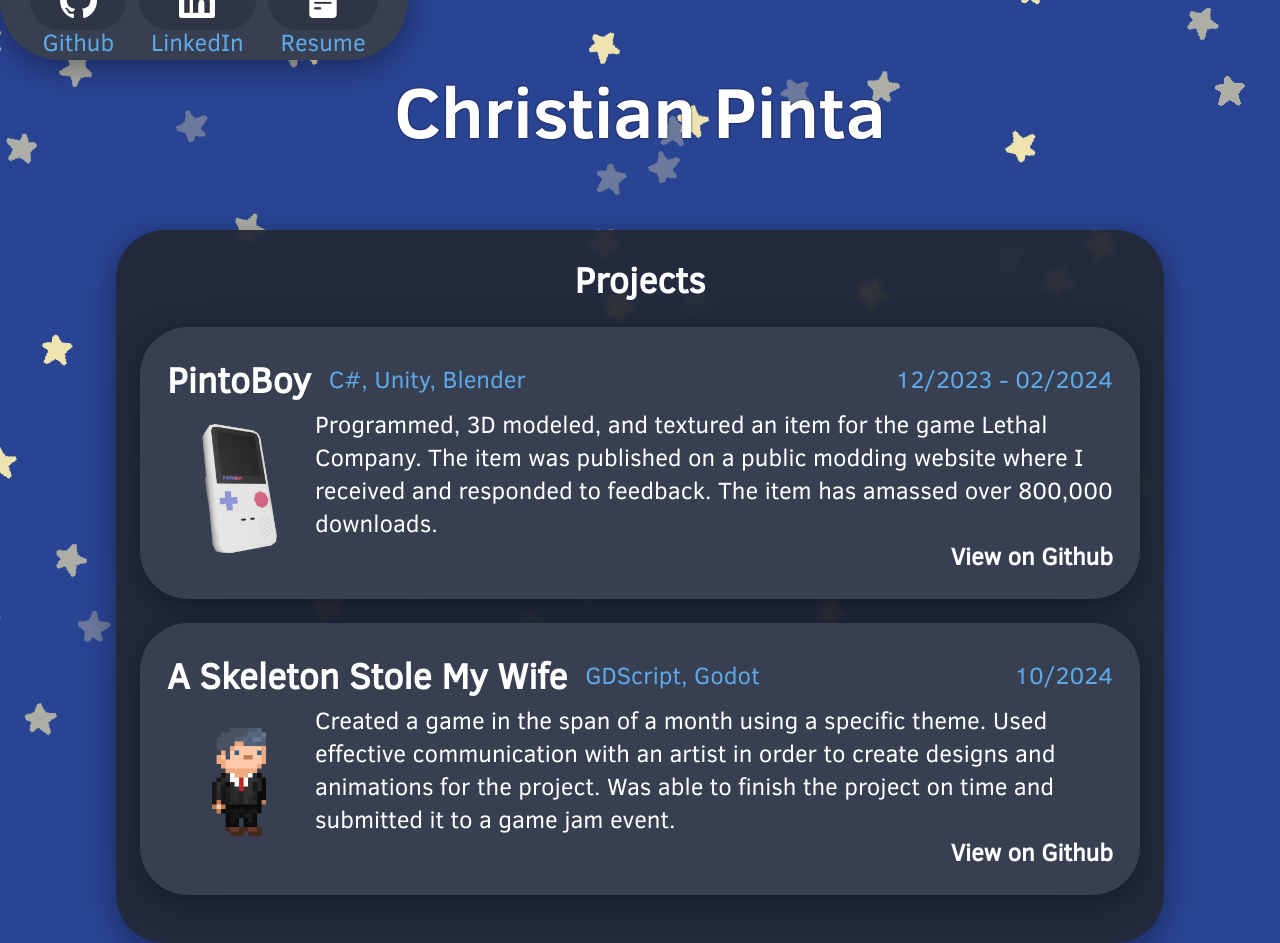
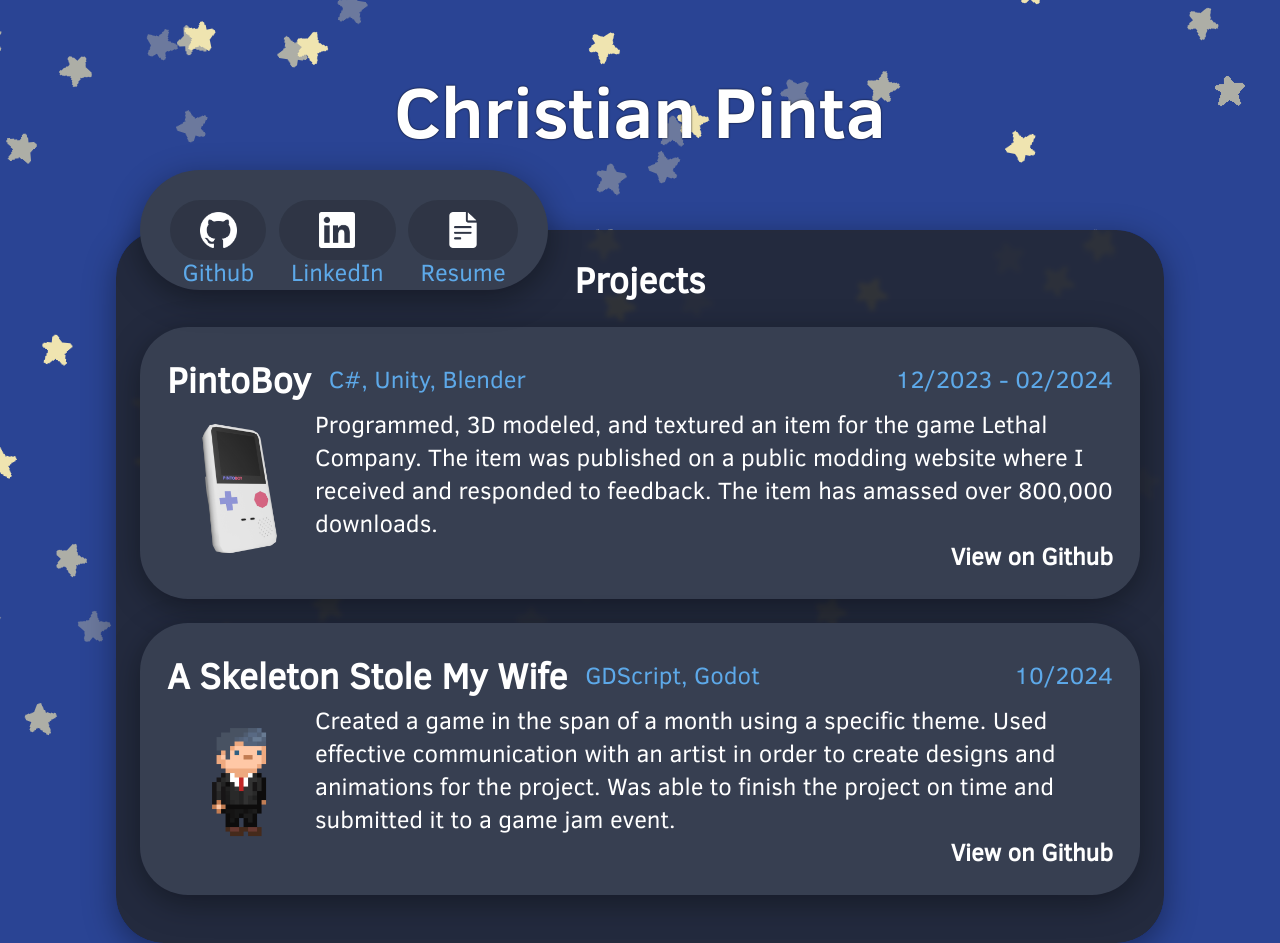
Before and after one commit to cpinta/cpinta.github.io, a React (Create React App) app: page /experience in a window 1280 px wide. Built offline with nearby package versions, Linux system fonts and the light colour scheme.

Commit message:
moved TinyPromoBubbles to a more consistent position

```diff
--- a/src/MainBody.tsx
+++ b/src/MainBody.tsx
@@ -20,6 +20,7 @@ function MainBody(){
                 <BGStars />
                 <div style={{zIndex: 5, pointerEvents: 'none'}}>
                     <h1 className='MainBodyTitle'>Christian Pinta</h1>
+                    <div className="ProjectBody" style={{pointerEvents: 'all'}}>
                         <div className='TinyPromoBubblesParent'>
                             <div className="TinyPromoBubbles" style={{float: 'left', height: '3rem'}}>
                                 <div className="MainGrid" style={{width: '15rem'}} >
@@ -29,7 +30,6 @@ function MainBody(){
                                 </div>
                             </div>
                         </div>
-                    <div className="ProjectBody" style={{pointerEvents: 'all'}}>
                         <ProjectsPage />
                         {/* <Routes>
                             <Route path="/" element={<ProjectsPage />} />
```
Lines whose indentation alone changed are shown as unchanged.
